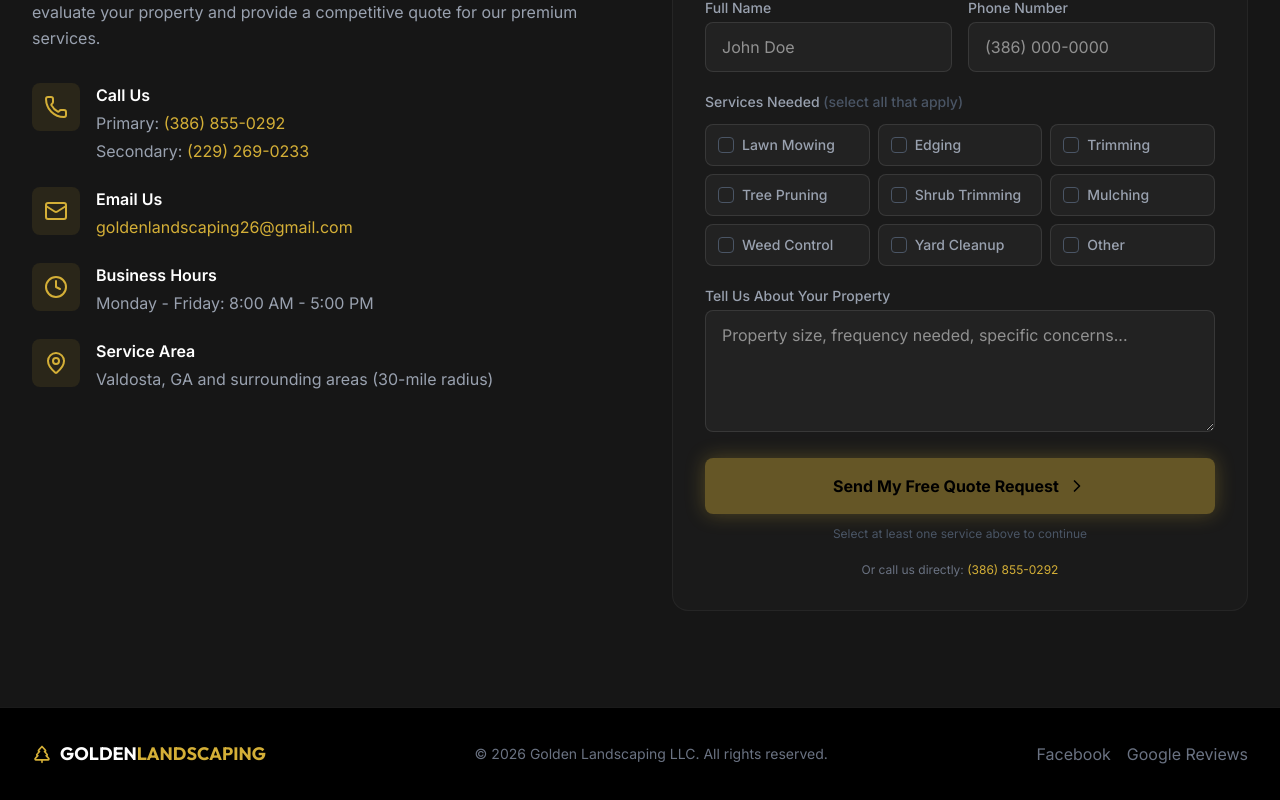
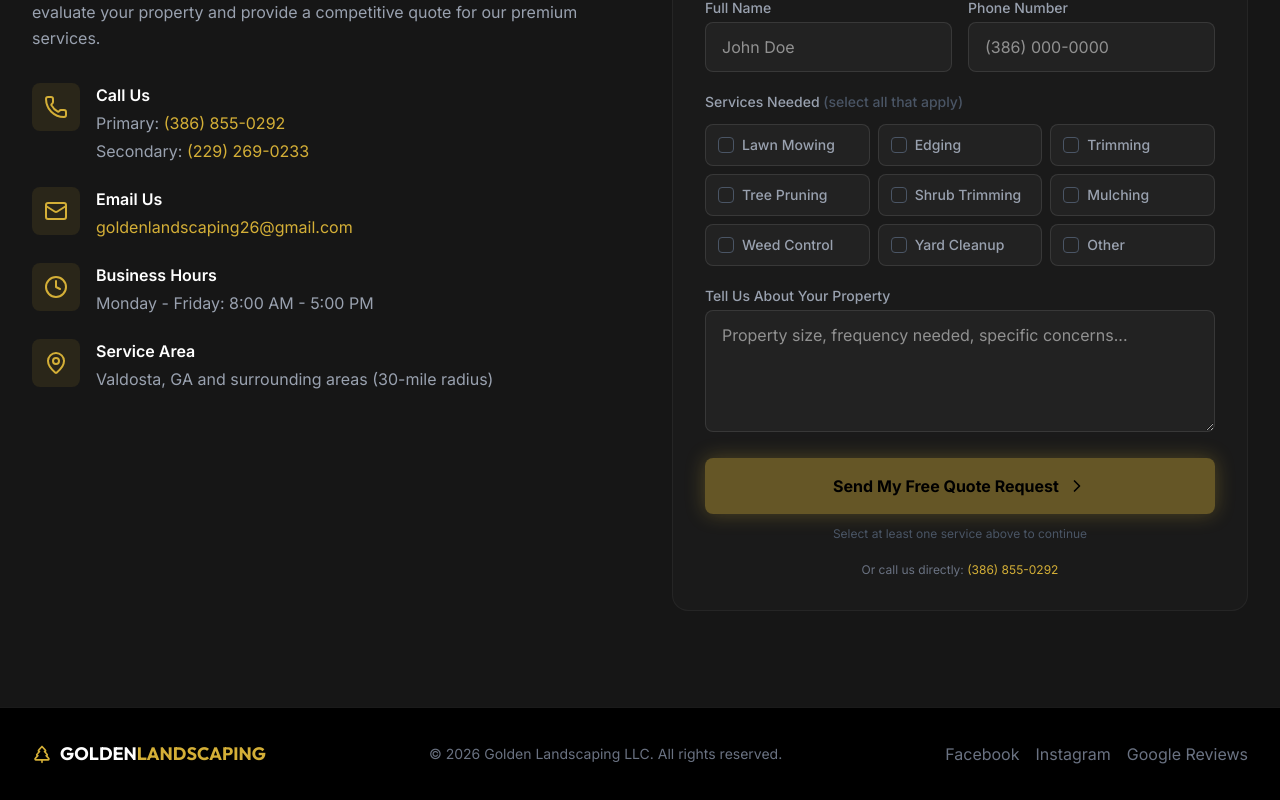
Before and after one commit to brodybcm/Golden-LandScaping, a Next.js app: page / in a window 1280 px wide. Shown: the part 2943-3743 px from the top of the page. Built offline with nearby package versions, Linux system fonts and the light colour scheme.

Commit message:
Update footer with actual Facebook and Instagram links

```diff
--- a/src/app/page.tsx
+++ b/src/app/page.tsx
@@ -261,7 +261,8 @@ export default function Home() {
             &copy; {new Date().getFullYear()} Golden Landscaping LLC. All rights reserved.
           </p>
           <div className="flex gap-4">
-            <a href="https://www.facebook.com/GoldenLandscapingLLC" className="text-gray-500 hover:text-primary transition-colors">Facebook</a>
+            <a href="https://www.facebook.com/profile.php?id=61589055429507" target="_blank" rel="noopener noreferrer" className="text-gray-500 hover:text-primary transition-colors">Facebook</a>
+            <a href="https://www.instagram.com/goldenlandscapingvaldosta" target="_blank" rel="noopener noreferrer" className="text-gray-500 hover:text-primary transition-colors">Instagram</a>
             <a href="https://www.google.com/maps/search/Golden+Landscaping+LLC+Valdosta+GA" target="_blank" rel="noopener noreferrer" className="text-gray-500 hover:text-primary transition-colors">Google Reviews</a>
           </div>
         </div>
```
